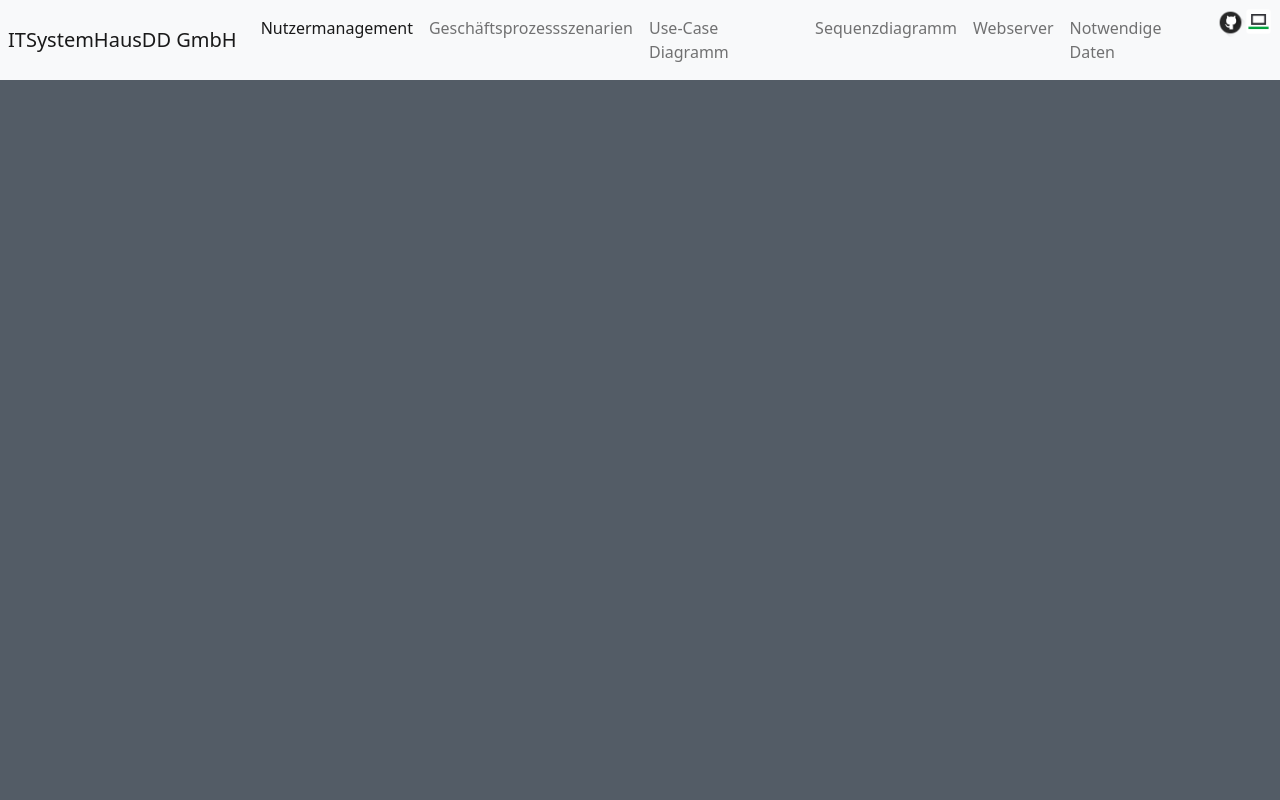
After one commit to peterLERNSAX/softwaredd, a Django app: page /docs/ in a window 1280 px wide. The commit adds this page. Run offline with Django 4.2, Linux system fonts and the light colour scheme.

Commit message:
merged origin and added webserver index

```diff
--- /dev/null
+++ b/softwaredd/usermanagement/templates/usermanagement/index_webserver.html
@@ -0,0 +1,36 @@
+{% load static %}
+<!DOCTYPE html>
+<html lang="en">
+<head>
+    <meta charset="UTF-8">
+    <meta http-equiv="X-UA-Compatible" content="IE=edge">
+    <meta name="viewport" content="width=device-width, initial-scale=1.0">
+    <link href="https://cdn.jsdelivr.net/npm/bootstrap@5.0.2/dist/css/bootstrap.min.css" rel="stylesheet" integrity="sha384-EVSTQN3/azprG1Anm3QDgpJLIm9Nao0Yz1ztcQTwFspd3yD65VohhpuuCOmLASjC" crossorigin="anonymous">
+    {% block css %}
+      <link rel="stylesheet" href="{% static 'css/style.css' %}">
+    {% endblock %}
+    <title>ITSystemHausDD GmbH</title>
+</head>
+<body>
+    <nav class="navbar navbar-expand-lg navbar-light bg-light px-2">
+        <a class="navbar-brand" href="#"> ITSystemHausDD GmbH</a>
+        <button class="navbar-toggler" type="button" data-toggle="collapse" data-target="#navbarNavAltMarkup" aria-controls="navbarNavAltMarkup" aria-expanded="false" aria-label="Toggle navigation">
+          <span class="navbar-toggler-icon"></span>
+        </button>
+        <div class="collapse navbar-collapse" id="navbarNavAltMarkup">
+          <div class="navbar-nav">
+            <a class="nav-item nav-link active" href="{% url 'index-view' %}">Nutzermanagement</a>
+            <a class="nav-item nav-link" href="geschäftsprozess.html">Geschäftsprozessszenarien</a>
+            <a class="nav-item nav-link" href="use-case.html">Use-Case Diagramm</a>
+            <a class="nav-item nav-link" href="sequenz.html">Sequenzdiagramm</a>
+            <a class="nav-item nav-link" href="webserver.html">Webserver</a>
+            <a class="nav-item nav-link" href="notwendigedaten.html">Notwendige Daten</a>
+            <a href="https://github.com/peterLERNSAX/softwaredd"><img src="../static/images/github.png" style="height:1.8em"></a>
+            <a href="https://lernsax.de"><img src="../static/images/lernsax2.png" style="height:1.7em"></a>
+          </div>
+        </div>
+    </nav>
+    {% block content %}
+    {% endblock %}
+</body>
+</html>
--- a/softwaredd/usermanagement/urls.py
+++ b/softwaredd/usermanagement/urls.py
@@ -19,4 +19,5 @@ urlpatterns = [
         name="delete-employee-view",
     ),
     path("logout/", views.LogoutView.as_view(), name="logout-view"),
+    path("docs/", views.DocsView.as_view(), name="show-webserver-view"),
 ]
--- a/softwaredd/usermanagement/views.py
+++ b/softwaredd/usermanagement/views.py
@@ -26,6 +26,14 @@ class IndexView(View):
                 request, "usermanagement/index.html", {"employ": employ}
             )
         return render(request, "usermanagement/index.html", {"employ": None})
+
+
+class DocsView(View):
+    """Docs"""
+
+    def get(self, request: HttpRequest) -> HttpResponse:
+        """get"""
+        return render(request, "usermanagement/index_webserver.html")
 
 
 # pylint: disable=too-many-ancestors
```
Also changed, not shown: softwaredd/usermanagement/templates/usermanagement/index.html (+4 -3 lines).
